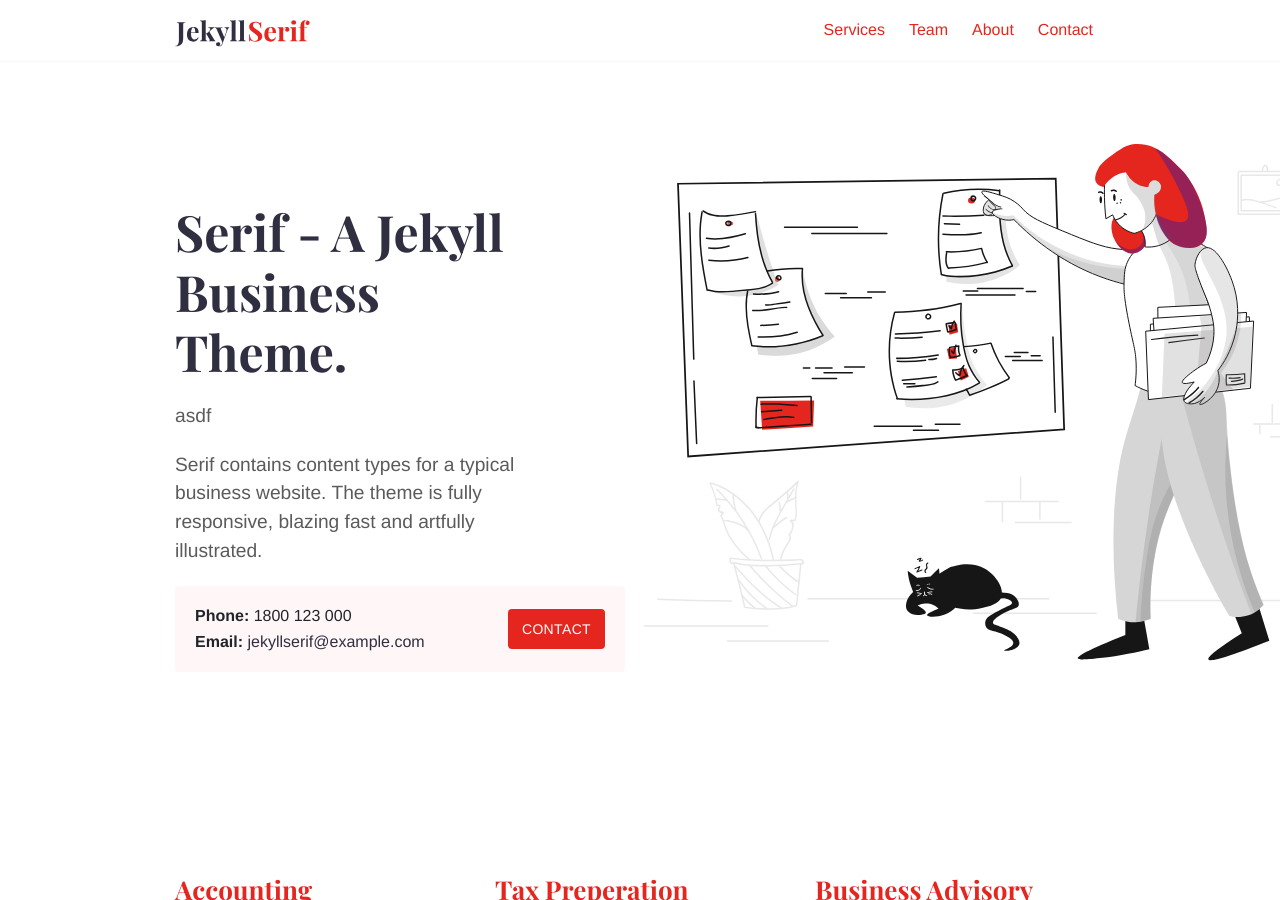
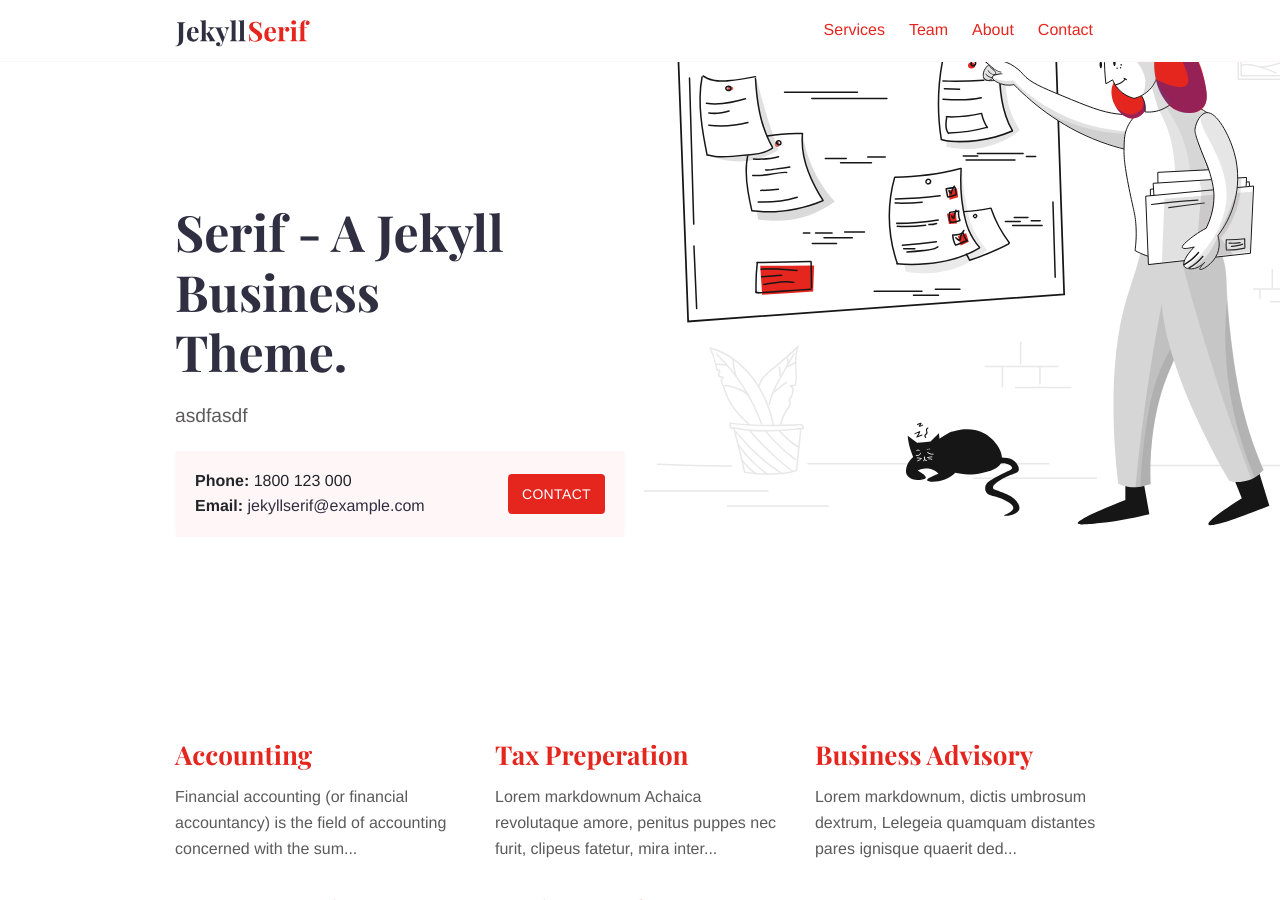
Before and after one commit to maehkster/maehkster.github.io, a Jekyll site: the page built from index.md, in a window 1280 px wide and 900 px high. Built offline with Jekyll 4.4.1, drawn with Linux system fonts in a browser that asks for light colours.

```diff
--- a/index.md
+++ b/index.md
@@ -1,13 +1,11 @@
 ---
-title: Jekyll Serif Theme
+title: Test
 layout: home
-description: Jekyll Serif contains content types for a typical business website. The theme is fully responsive, blazing fast and artfully illustrated.
+description: Description
 intro_image: "images/illustrations/pointing.svg"
 intro_image_absolute: true
 intro_image_hide_on_mobile: true
 ---
 
 # Serif - A Jekyll Business Theme.
-asdf
-
-Serif contains content types for a typical business website. The theme is fully responsive, blazing fast and artfully illustrated.
+asdfasdf
```
Also changed, not shown: aboutme.md (added, +22 -0 lines).
